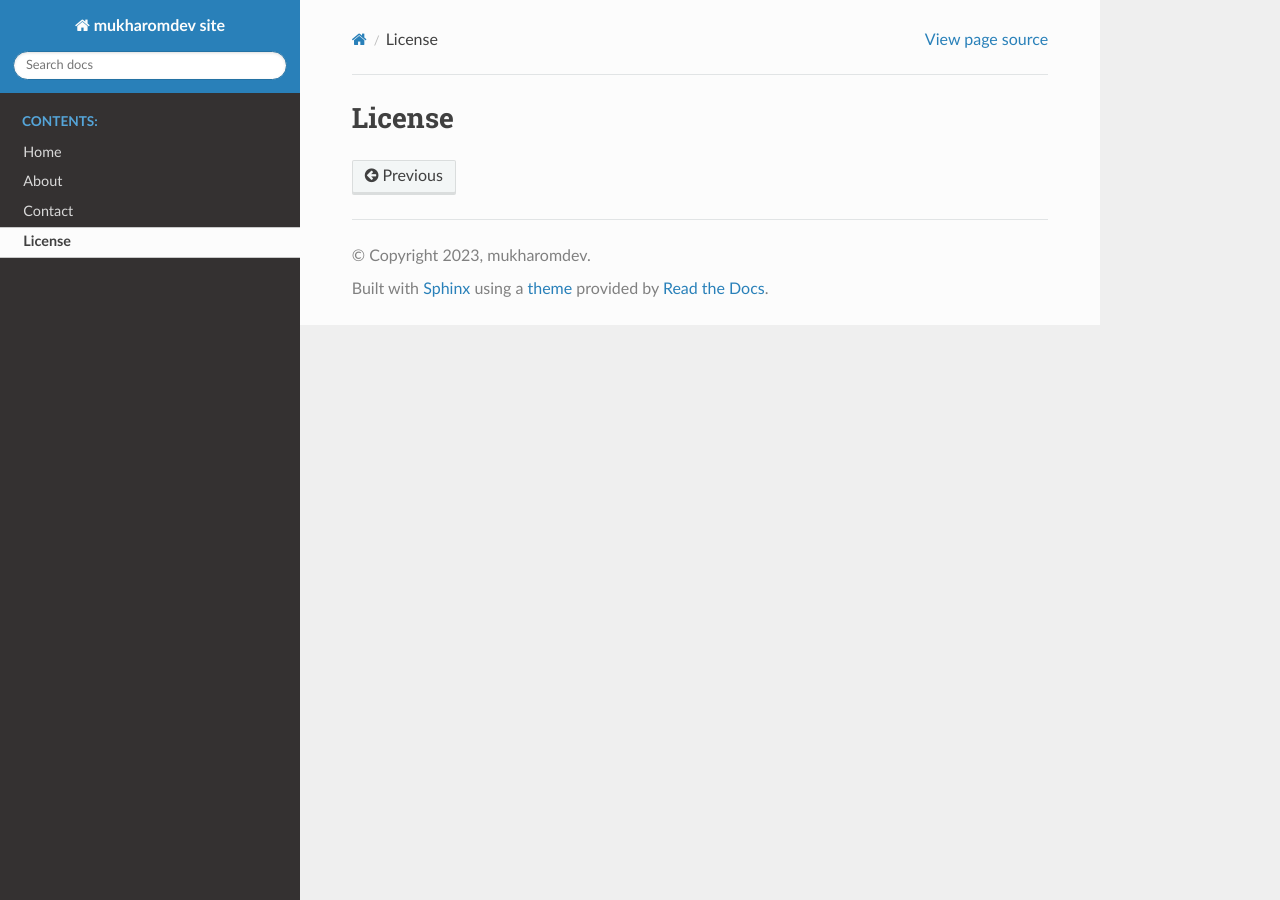
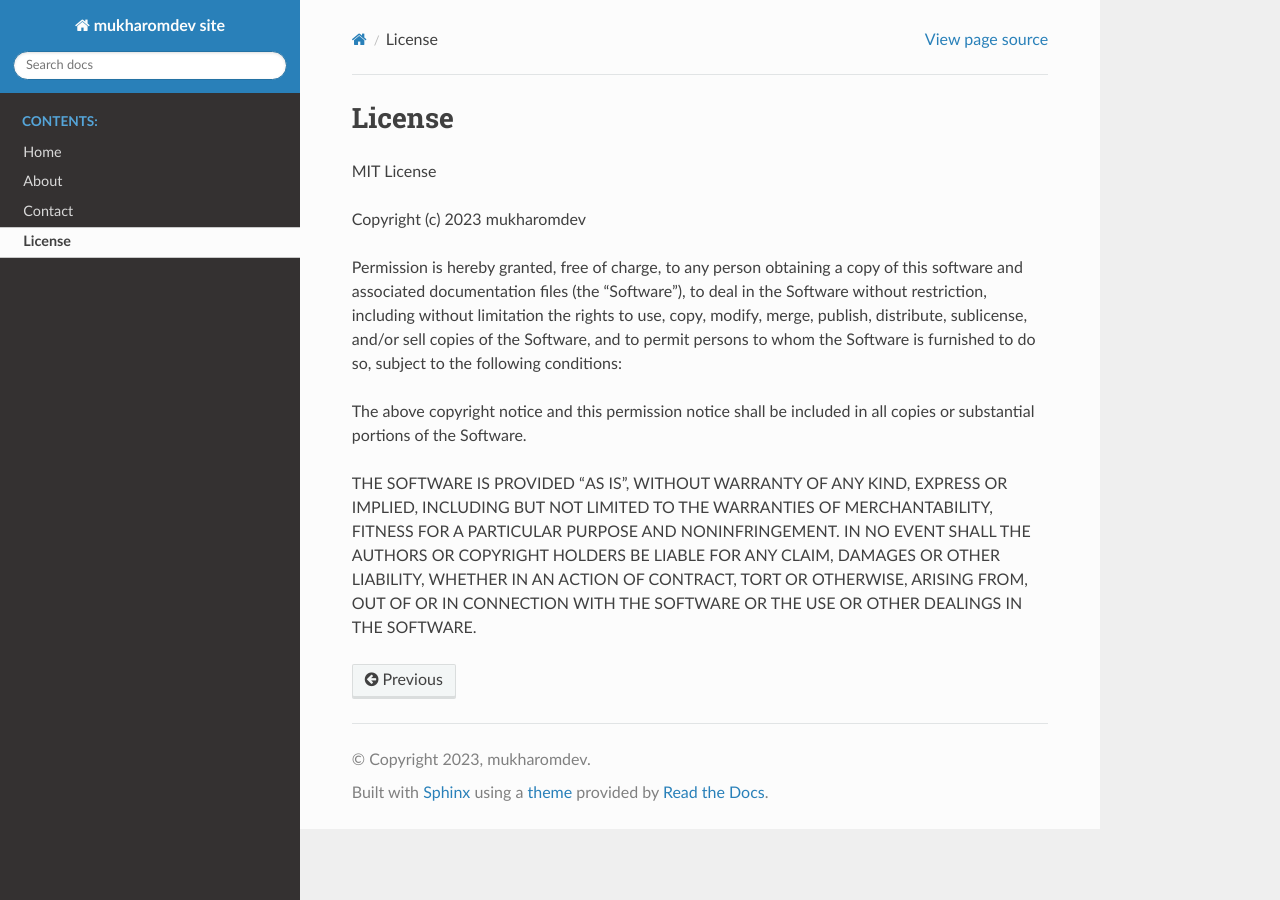
Before and after one commit to mukharomdev/mukharomdev, a Sphinx documentation site: the page built from docs/source/License.rst, in a window 1280 px wide. Built offline with Sphinx 7.4.7 and the Read the Docs theme 2.0.0, drawn with Linux system fonts in a browser that asks for light colours.

Commit message:
docs:edit license

```diff
--- a/docs/source/License.rst
+++ b/docs/source/License.rst
@@ -1,3 +1,25 @@
 """""""""""
 License
 """""""""""
+
+MIT License
+
+Copyright (c) 2023 mukharomdev
+
+Permission is hereby granted, free of charge, to any person obtaining a copy
+of this software and associated documentation files (the "Software"), to deal
+in the Software without restriction, including without limitation the rights
+to use, copy, modify, merge, publish, distribute, sublicense, and/or sell
+copies of the Software, and to permit persons to whom the Software is
+furnished to do so, subject to the following conditions:
+
+The above copyright notice and this permission notice shall be included in all
+copies or substantial portions of the Software.
+
+THE SOFTWARE IS PROVIDED "AS IS", WITHOUT WARRANTY OF ANY KIND, EXPRESS OR
+IMPLIED, INCLUDING BUT NOT LIMITED TO THE WARRANTIES OF MERCHANTABILITY,
+FITNESS FOR A PARTICULAR PURPOSE AND NONINFRINGEMENT. IN NO EVENT SHALL THE
+AUTHORS OR COPYRIGHT HOLDERS BE LIABLE FOR ANY CLAIM, DAMAGES OR OTHER
+LIABILITY, WHETHER IN AN ACTION OF CONTRACT, TORT OR OTHERWISE, ARISING FROM,
+OUT OF OR IN CONNECTION WITH THE SOFTWARE OR THE USE OR OTHER DEALINGS IN THE
+SOFTWARE.
```
Also changed, not shown: 1 other file.
